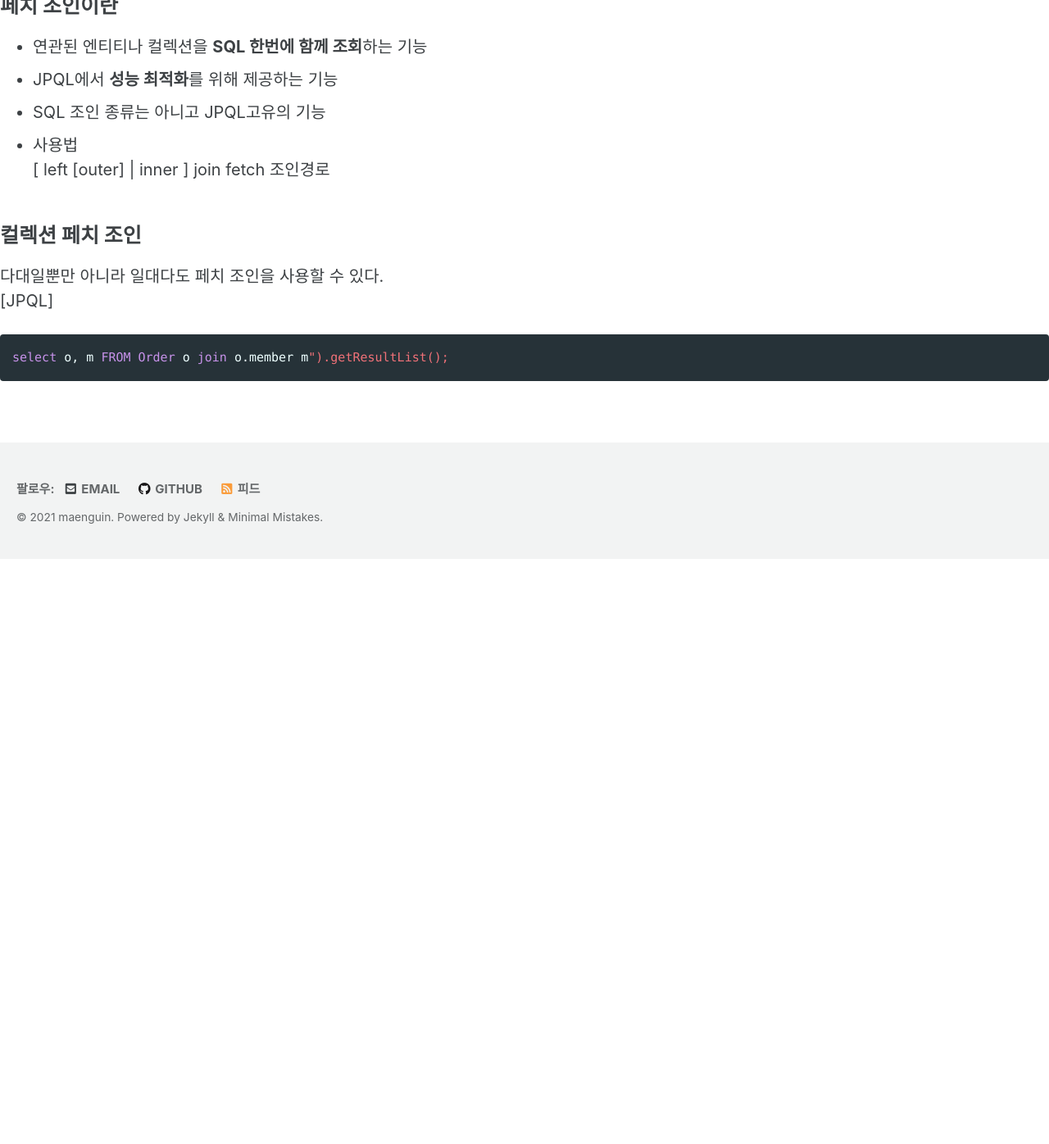
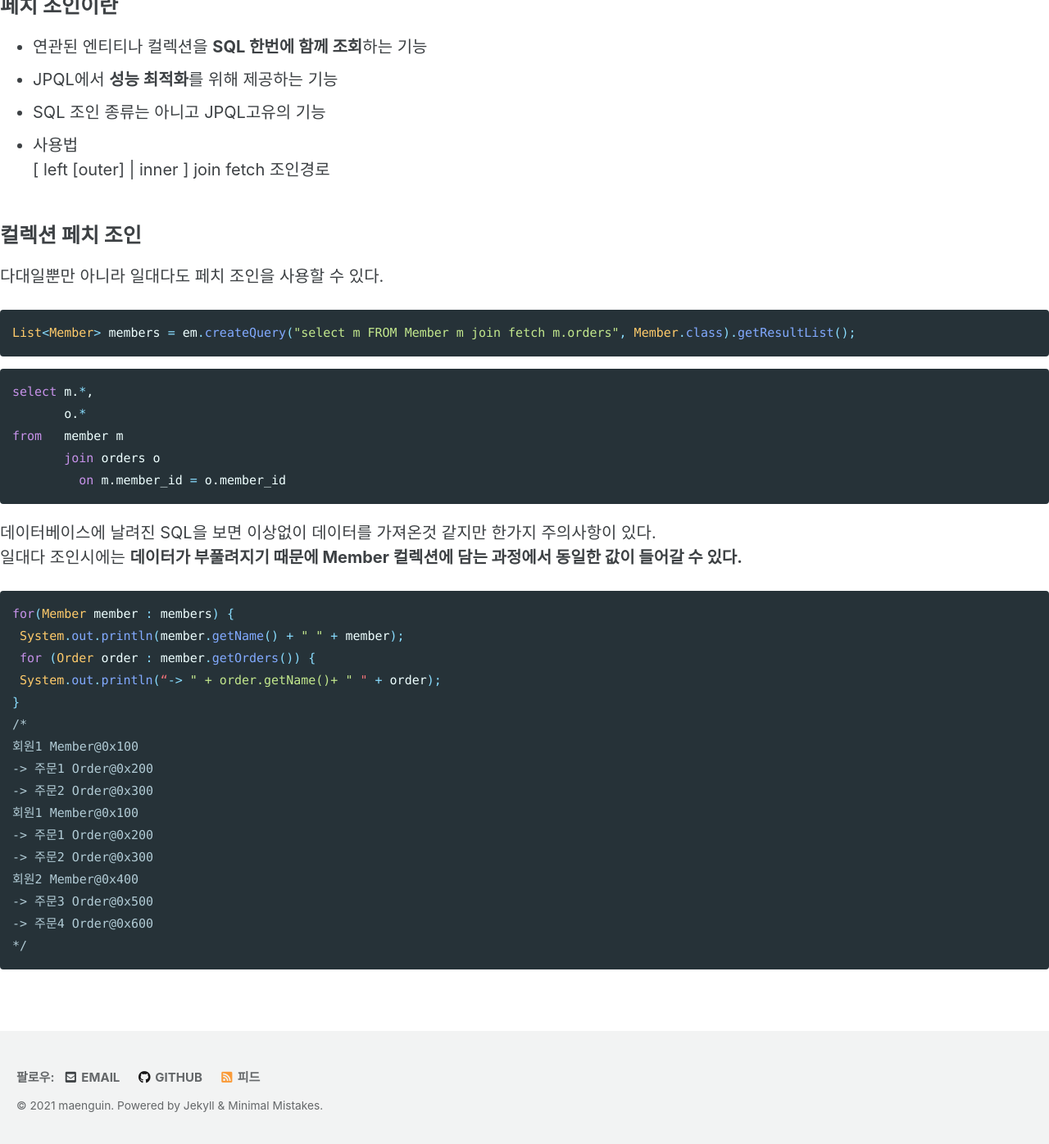
Before and after one commit to maenguin/maenguin.github.io, a Jekyll site: the page built from private/2021-01-20-jpa-jpql-fetch-join.md, in a window 1280 px wide and 1400 px high, scrolled down 2205 px. Shown: the top 1396 px of the window at 82% size. Built offline with Jekyll 4.4.1, drawn with Linux system fonts in a browser that asks for light colours; cached includes are drawn as plain includes; our own code applies the rules of GitHub Pages for plain Markdown files; before the commit the page ends 2887 px from its top, so only the background shows below that.

Commit message:
Update 2021-01-20-jpa-jpql-fetch-join.md

````diff
--- a/private/2021-01-20-jpa-jpql-fetch-join.md
+++ b/private/2021-01-20-jpa-jpql-fetch-join.md
@@ -82,7 +82,33 @@ Order와 연관된 Member까지 쿼리 한번으로 가져와서 Order 타입으
 
 ## 컬렉션 페치 조인
 다대일뿐만 아니라 일대다도 페치 조인을 사용할 수 있다.
-[JPQL]
+```java
+List<Member> members = em.createQuery("select m FROM Member m join fetch m.orders", Member.class).getResultList();
+```
 ```sql
-select o, m FROM Order o join o.member m").getResultList();
+select m.*,
+       o.*
+from   member m
+       join orders o
+         on m.member_id = o.member_id
 ```
+데이터베이스에 날려진 SQL을 보면 이상없이 데이터를 가져온것 같지만 한가지 주의사항이 있다.
+일대다 조인시에는 **데이터가 부풀려지기 때문에 Member 컬렉션에 담는 과정에서 동일한 값이 들어갈 수 있다.**
+```java
+for(Member member : members) {
+ System.out.println(member.getName() + " " + member);
+ for (Order order : member.getOrders()) {
+ System.out.println(“-> " + order.getName()+ " " + order);
+}
+/*
+회원1 Member@0x100
+-> 주문1 Order@0x200
+-> 주문2 Order@0x300
+회원1 Member@0x100
+-> 주문1 Order@0x200
+-> 주문2 Order@0x300
+회원2 Member@0x400
+-> 주문3 Order@0x500
+-> 주문4 Order@0x600
+*/
+```
````
